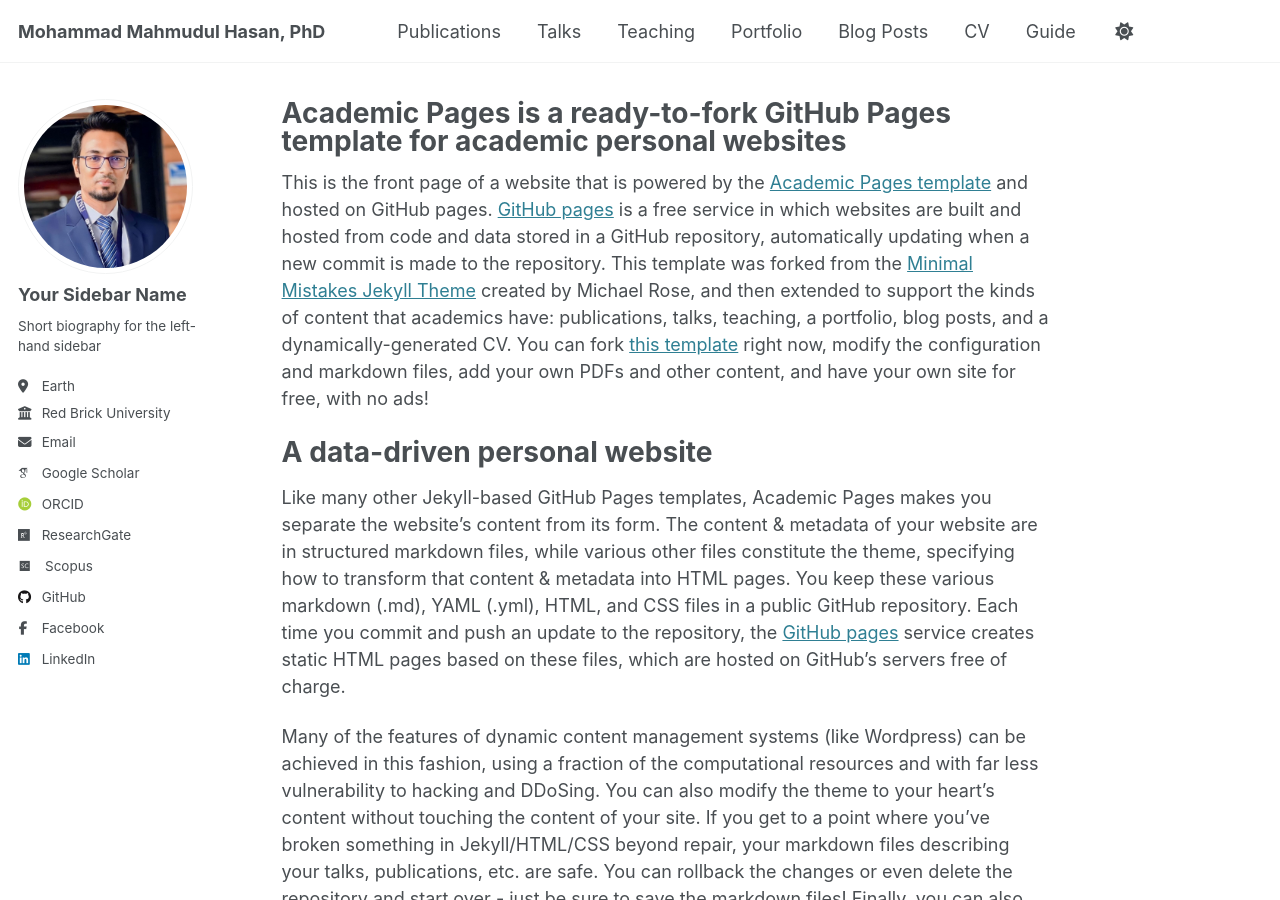
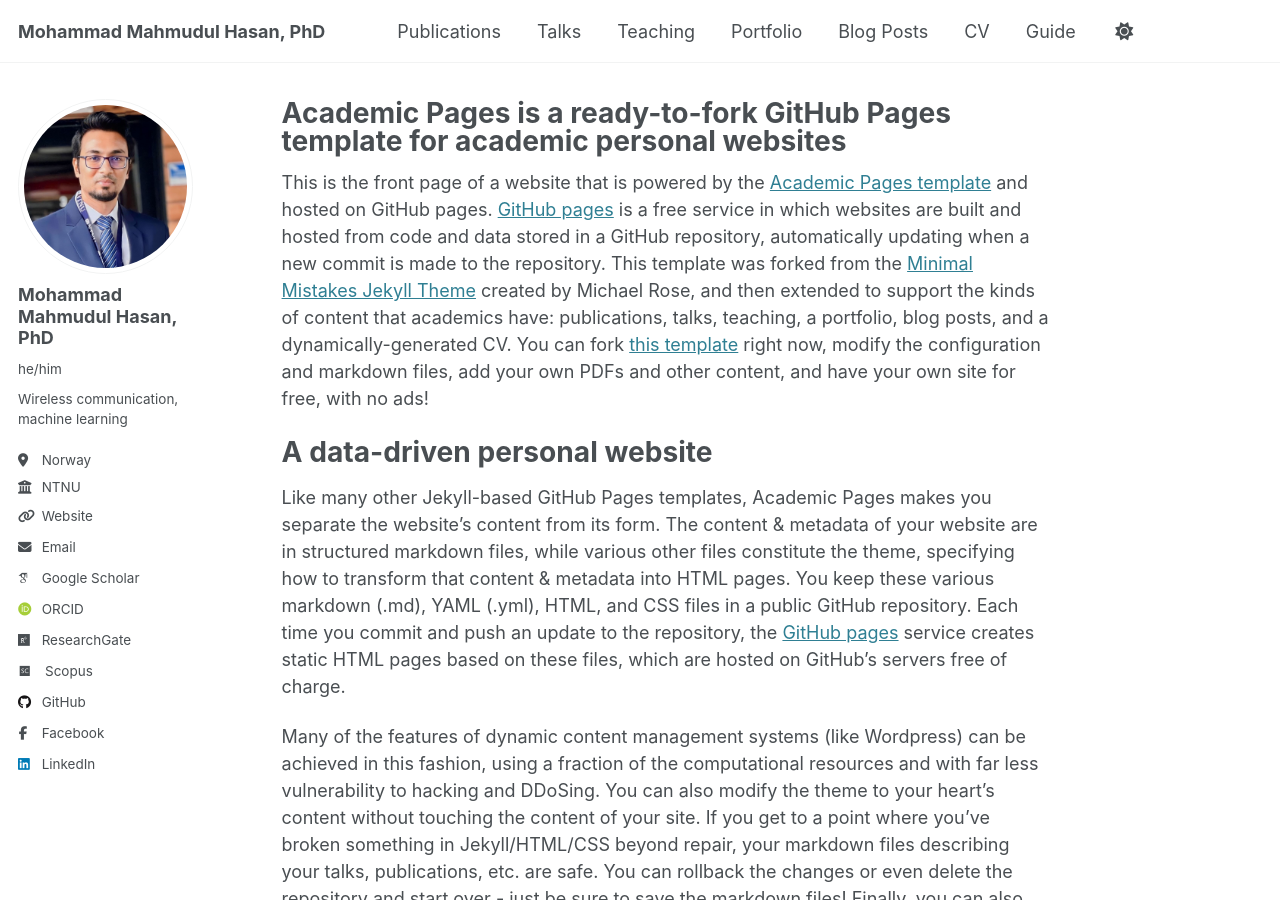
Before and after one commit to dearmahmud/dearmahmud.github.io, a Jekyll site: the page built from _pages/about.md, in a window 1280 px wide and 900 px high. Built offline with Jekyll 4.4.1, drawn with Linux system fonts in a browser that asks for light colours; some web fonts are replaced.

Commit message:
Update _config.yml

```diff
--- a/_config.yml
+++ b/_config.yml
@@ -13,7 +13,7 @@ title                    : "Mohammad Mahmudul Hasan, PhD"
 title_separator          : "-"
 name                     : &name "Mohammad Mahmudul Hasan"
 description              : &description "personal description"
-url                      : https://dearmahmud.github.io # the base hostname & protocol for your site e.g. "https://[your GitHub username].github.io"
+URL                      : "https://dearmahmud.github.io" # the base hostname & protocol for your site e.g. "https://[your GitHub username].github.io"
 baseurl                  : "" # the subpath of your site, e.g. "/blog"
 repository               : "dearmahmud/dearmahmud.github.io"
 
@@ -23,13 +23,13 @@ repository               : "dearmahmud/dearmahmud.github.io"
 author:
   # Biographic information
   avatar           : "profile.png"
-  name             : "Your Sidebar Name"
-  pronouns         : # example: "she/her"
-  bio              : "Short biography for the left-hand sidebar"
-  location         : "Earth"
-  employer         : "Red Brick University"
-  uri              : # URL
-  email            : "none@example.org"
+  name             : "Mohammad Mahmudul Hasan, PhD"
+  pronouns         : "he/him"
+  bio              : "Wireless communication, machine learning"
+  location         : "Norway"
+  employer         : "NTNU"
+  uri              : "https://www.ntnu.edu/employees/mohammad.m.hasan"
+  email            : "mohammad.m.hasan@ntnu.no"
 
   # Academic websites
   arxiv            : # URL - Update with the correct link to your profile
```
